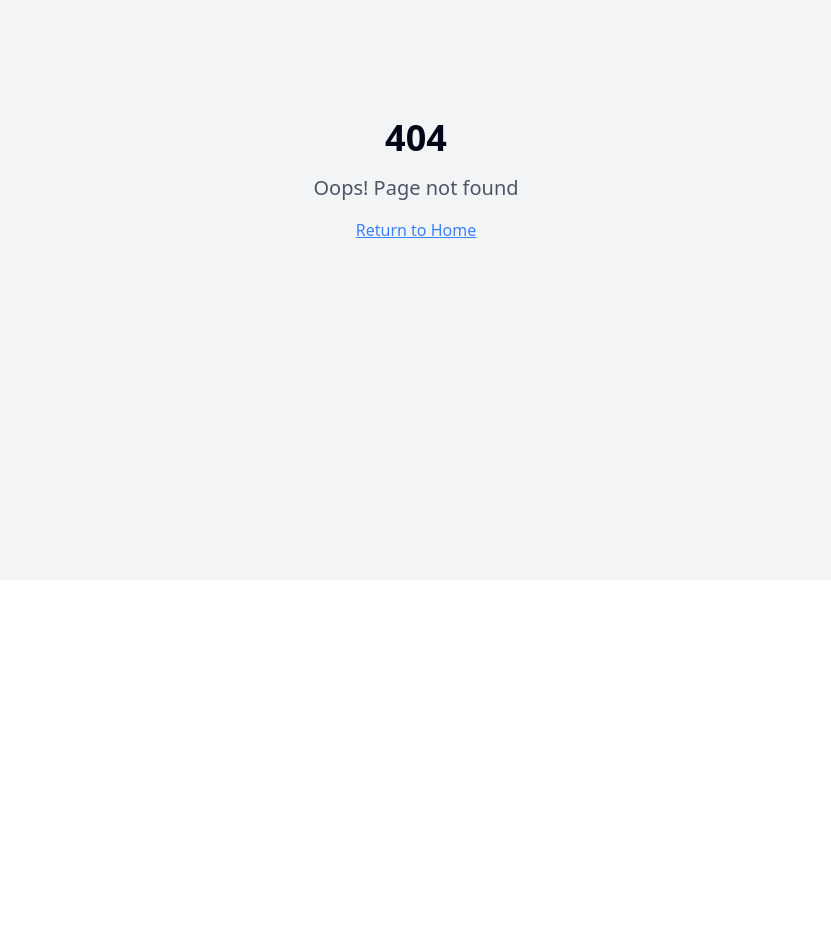
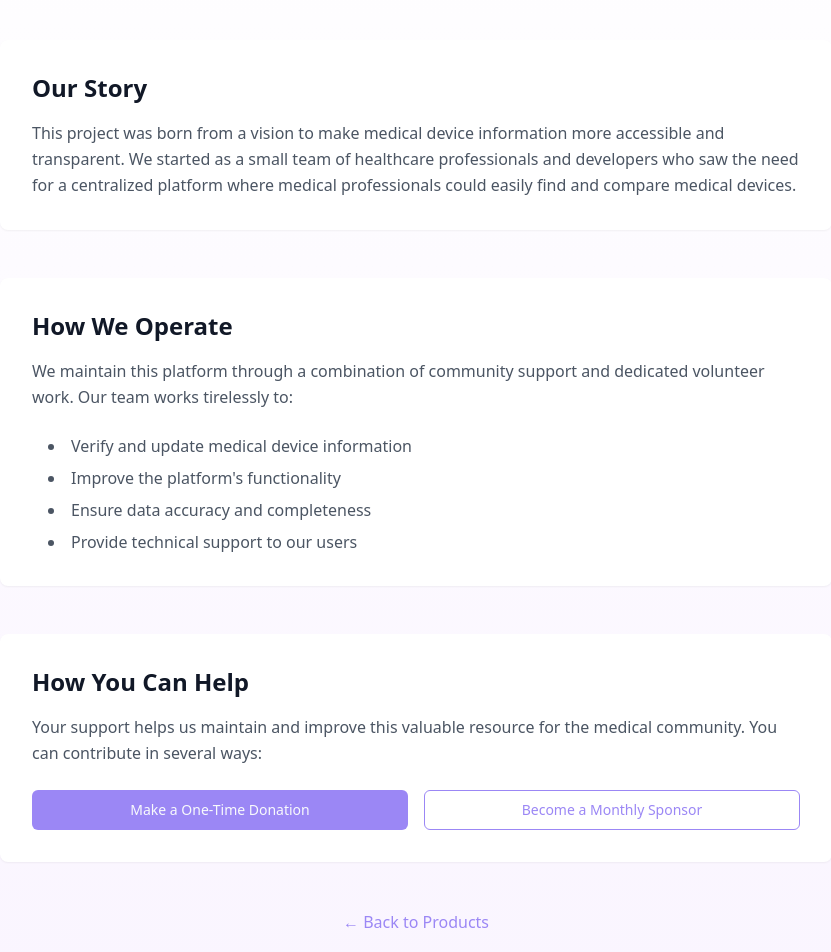
Before and after one commit to DLinRT-eu/website, a React (Vite) app: page /donate in a window 1280 px wide. Before the commit this address had no page. Shown: the part 220-1172 px from the top of the page, without its empty margins (224-1055 px from the left). Before the commit the page ends 800 px from the top, so only its background shows below. Built offline with nearby package versions, Linux system fonts and the light colour scheme.

Commit message:
Add donate page
Create a new page to explain the project and how to contribute.

```diff
--- a/src/App.tsx
+++ b/src/App.tsx
@@ -1,3 +1,4 @@
+
 import { Toaster } from "@/components/ui/toaster";
 import { Toaster as Sonner } from "@/components/ui/sonner";
 import { TooltipProvider } from "@/components/ui/tooltip";
@@ -6,6 +7,7 @@ import { BrowserRouter, Routes, Route } from "react-router-dom";
 import Index from "./pages/Index";
 import NotFound from "./pages/NotFound";
 import MaintenanceTeam from "./pages/MaintenanceTeam";
+import Donate from "./pages/Donate";
 
 const queryClient = new QueryClient();
 
@@ -18,6 +20,7 @@ const App = () => (
         <Routes>
           <Route path="/" element={<Index />} />
           <Route path="maintenance-team" element={<MaintenanceTeam />} />
+          <Route path="donate" element={<Donate />} />
           {/* ADD ALL CUSTOM ROUTES ABOVE THE CATCH-ALL "*" ROUTE */}
           <Route path="*" element={<NotFound />} />
         </Routes>
--- /dev/null
+++ b/src/pages/Donate.tsx
@@ -0,0 +1,80 @@
+
+import { HeartHandshake } from "lucide-react";
+import { Link } from "react-router-dom";
+import { Button } from "@/components/ui/button";
+
+const Donate = () => {
+  return (
+    <div className="min-h-screen bg-gradient-to-b from-white to-purple-50 py-12">
+      <div className="max-w-4xl mx-auto px-4 sm:px-6 lg:px-8">
+        <div className="text-center mb-12">
+          <HeartHandshake className="h-16 w-16 mx-auto text-[#9b87f5] mb-4" />
+          <h1 className="text-4xl font-bold text-gray-900 mb-4">Support Our Project</h1>
+          <p className="text-lg text-gray-600">Help us make a difference in medical device innovation</p>
+        </div>
+
+        <div className="space-y-12">
+          <section className="bg-white rounded-lg p-8 shadow-sm">
+            <h2 className="text-2xl font-semibold text-gray-900 mb-4">Our Story</h2>
+            <p className="text-gray-600 leading-relaxed">
+              This project was born from a vision to make medical device information more accessible and transparent.
+              We started as a small team of healthcare professionals and developers who saw the need for a
+              centralized platform where medical professionals could easily find and compare medical devices.
+            </p>
+          </section>
+
+          <section className="bg-white rounded-lg p-8 shadow-sm">
+            <h2 className="text-2xl font-semibold text-gray-900 mb-4">How We Operate</h2>
+            <p className="text-gray-600 leading-relaxed mb-6">
+              We maintain this platform through a combination of community support and dedicated volunteer work.
+              Our team works tirelessly to:
+            </p>
+            <ul className="list-disc list-inside text-gray-600 space-y-2 ml-4">
+              <li>Verify and update medical device information</li>
+              <li>Improve the platform's functionality</li>
+              <li>Ensure data accuracy and completeness</li>
+              <li>Provide technical support to our users</li>
+            </ul>
+          </section>
+
+          <section className="bg-white rounded-lg p-8 shadow-sm">
+            <h2 className="text-2xl font-semibold text-gray-900 mb-4">How You Can Help</h2>
+            <div className="space-y-6">
+              <p className="text-gray-600 leading-relaxed">
+                Your support helps us maintain and improve this valuable resource for the medical community.
+                You can contribute in several ways:
+              </p>
+              <div className="grid grid-cols-1 md:grid-cols-2 gap-4">
+                <Button
+                  variant="default"
+                  className="bg-[#9b87f5] hover:bg-[#8b5cf6] w-full"
+                  onClick={() => window.open('https://example.com/donate', '_blank')}
+                >
+                  Make a One-Time Donation
+                </Button>
+                <Button
+                  variant="outline"
+                  className="border-[#9b87f5] text-[#9b87f5] hover:bg-[#9b87f5] hover:text-white w-full"
+                  onClick={() => window.open('https://example.com/sponsor', '_blank')}
+                >
+                  Become a Monthly Sponsor
+                </Button>
+              </div>
+            </div>
+          </section>
+        </div>
+
+        <div className="mt-12 text-center">
+          <Link
+            to="/"
+            className="text-[#9b87f5] hover:text-[#8b5cf6] transition-colors duration-200"
+          >
+            ← Back to Products
+          </Link>
+        </div>
+      </div>
+    </div>
+  );
+};
+
+export default Donate;
--- a/src/pages/Index.tsx
+++ b/src/pages/Index.tsx
@@ -20,12 +20,18 @@ const Index = () => {
         <FilterBar />
         <ProductGrid />
         <footer className="mt-16 border-t border-gray-200 pt-8 pb-12">
-          <div className="text-center">
+          <div className="flex justify-center space-x-8">
             <Link
               to="/maintenance-team"
               className="text-[#00A6D6] hover:text-[#00A6D6]/80 transition-colors duration-200"
             >
-              Meet Our Maintenance Team →
+              Meet Our Maintenance Team
+            </Link>
+            <Link
+              to="/donate"
+              className="text-[#9b87f5] hover:text-[#8b5cf6] transition-colors duration-200"
+            >
+              Support Our Project
             </Link>
           </div>
         </footer>
```
